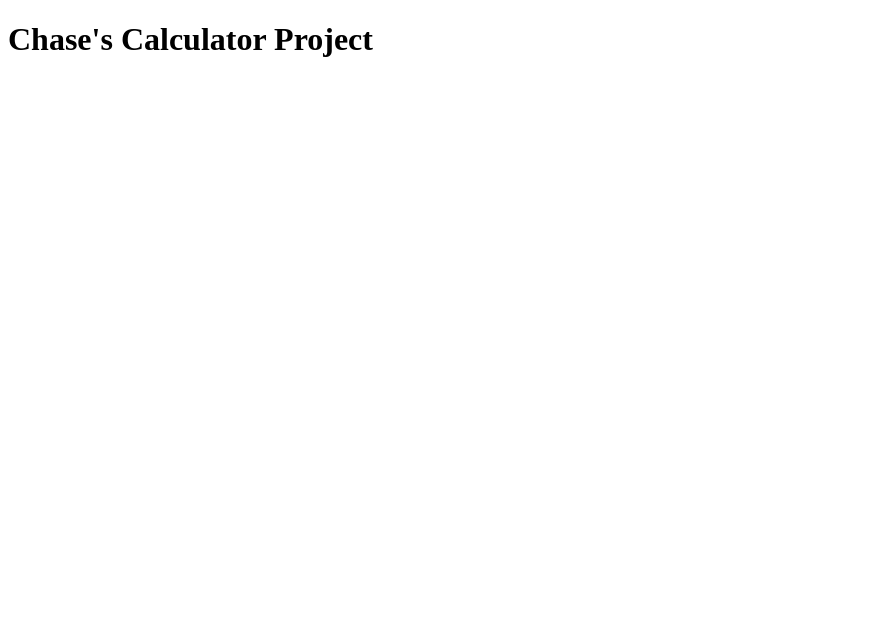
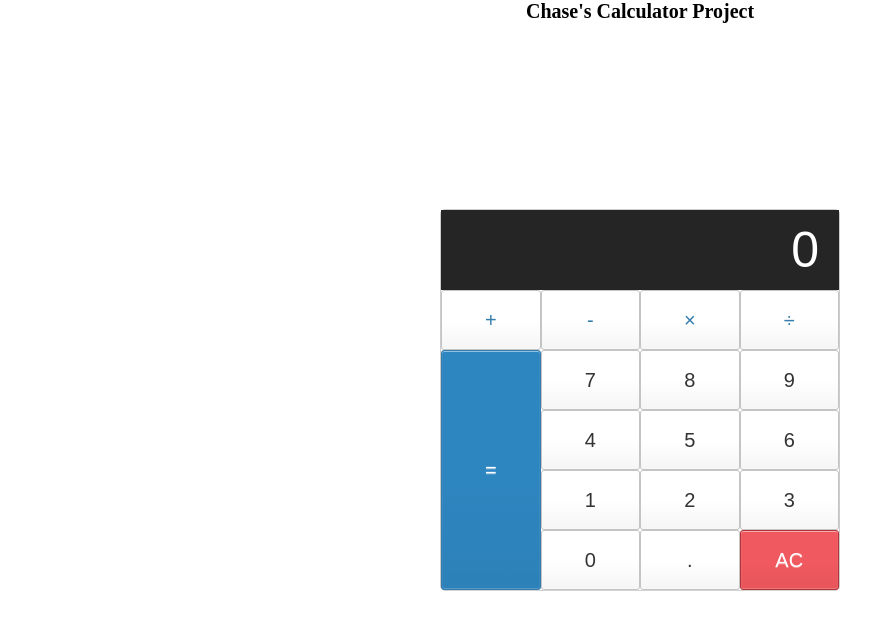
Before and after one commit to Carolus99/finalCalculator, a plain HTML site: page index.html in a window 1280 px wide. Shown: the whole page, without its empty margins (0-894 px from the left). Drawn offline with Linux system fonts and the light colour scheme.

Commit message:
CSS Styling for calculator buttons. No javascript wiring yet

```diff
--- a/index.html
+++ b/index.html
@@ -15,8 +15,38 @@
         <h1>Chase's Calculator Project</h1>
         <div class="calculator">
 
-        </div>
+            <input type="text" class="calculator-screen" value="0" disabled />
 
+            <div class="calculator-keys">
+
+              <button type="button" class="operator" value="+">+</button>
+              <button type="button" class="operator" value="-">-</button>
+              <button type="button" class="operator" value="*">&times;</button>
+              <button type="button" class="operator" value="/">&divide;</button>
+
+              <button type="button" value="7">7</button>
+              <button type="button" value="8">8</button>
+              <button type="button" value="9">9</button>
+
+
+              <button type="button" value="4">4</button>
+              <button type="button" value="5">5</button>
+              <button type="button" value="6">6</button>
+
+
+              <button type="button" value="1">1</button>
+              <button type="button" value="2">2</button>
+              <button type="button" value="3">3</button>
+
+
+              <button type="button" value="0">0</button>
+              <button type="button" class="decimal" value=".">.</button>
+              <button type="button" class="all-clear" value="all-clear">AC</button>
+
+              <button type="button" class="equal-sign" value="=">=</button>
+
+            </div>
+          </div>
         <script src="script.js"></script>
     </body>
 </html>
--- a/script.js
+++ b/script.js
@@ -1,4 +1,6 @@
 //DO NOT USE EVAL() FUNCTION
+const calculator = document.querySelector(.calculator);
+const numPad= document.querySelector(.numPad);
 
 function add (){
 
@@ -20,3 +22,9 @@ function divide(){
 function operate(operator, number1, number2){
 
 }
+
+function createNumPad(){
+    const numPad = document.createElement("div");
+    numPad.id = "numPad"
+    calculator.appendChild(numPad);
+}
--- a/stylesheet.css
+++ b/stylesheet.css
@@ -0,0 +1,92 @@
+html {
+    font-size: 62.5%;
+    box-sizing: border-box;
+  }
+
+  *, *::before, *::after {
+    margin: 0;
+    padding: 0;
+    box-sizing: inherit;
+  }
+
+h1{
+text-align:center;
+}
+
+button {
+    height: 60px;
+    background-color: #fff;
+    border-radius: 3px;
+    border: 1px solid #c4c4c4;
+    background-color: transparent;
+    font-size: 2rem;
+    color: #333;
+    background-image: linear-gradient(to bottom,transparent,transparent 50%,rgba(0,0,0,.04));
+    box-shadow: inset 0 0 0 1px rgba(255,255,255,.05), inset 0 1px 0 0 rgba(255,255,255,.45), inset 0 -1px 0 0 rgba(255,255,255,.15), 0 1px 0 0 rgba(255,255,255,.15);
+    text-shadow: 0 1px rgba(255,255,255,.4);
+  }
+
+  button:hover {
+    background-color: #eaeaea;
+  }
+
+  .operator {
+    color: #337cac;
+  }
+
+  .all-clear {
+    background-color: #f0595f;
+    border-color: #b0353a;
+    color: #fff;
+  }
+
+  .all-clear:hover {
+    background-color: #f17377;
+  }
+
+  .equal-sign {
+    background-color: #2e86c0;
+    border-color: #337cac;
+    color: #fff;
+    height: 100%;
+    grid-row-start: 2;
+    grid-row-end: 6;
+  }
+
+  .equal-sign:hover {
+    background-color: #4e9ed4;
+  }
+
+.calculator {
+    border: 1px solid #ccc;
+    border-radius: 5px;
+    position: absolute;
+    top: 50%;
+    left: 50%;
+    transform: translate(-50%, -50%);
+    width: 400px;
+  }
+
+  .calculator-screen {
+    width: 100%;
+    font-size: 5rem;
+    height: 80px;
+    border: none;
+    background-color: #252525;
+    color: #fff;
+    text-align: right;
+    padding-right: 20px;
+    padding-left: 10px;
+  }
+
+  .calculator-keys {
+    display: grid;
+    grid-template-columns: repeat(4, 1fr);
+  }
+.numPad{
+    display:grid;
+    height:30px;
+    width: 30px;
+    box-sizing: border-box;
+    border:solid 2px gainsboro;
+}
```
